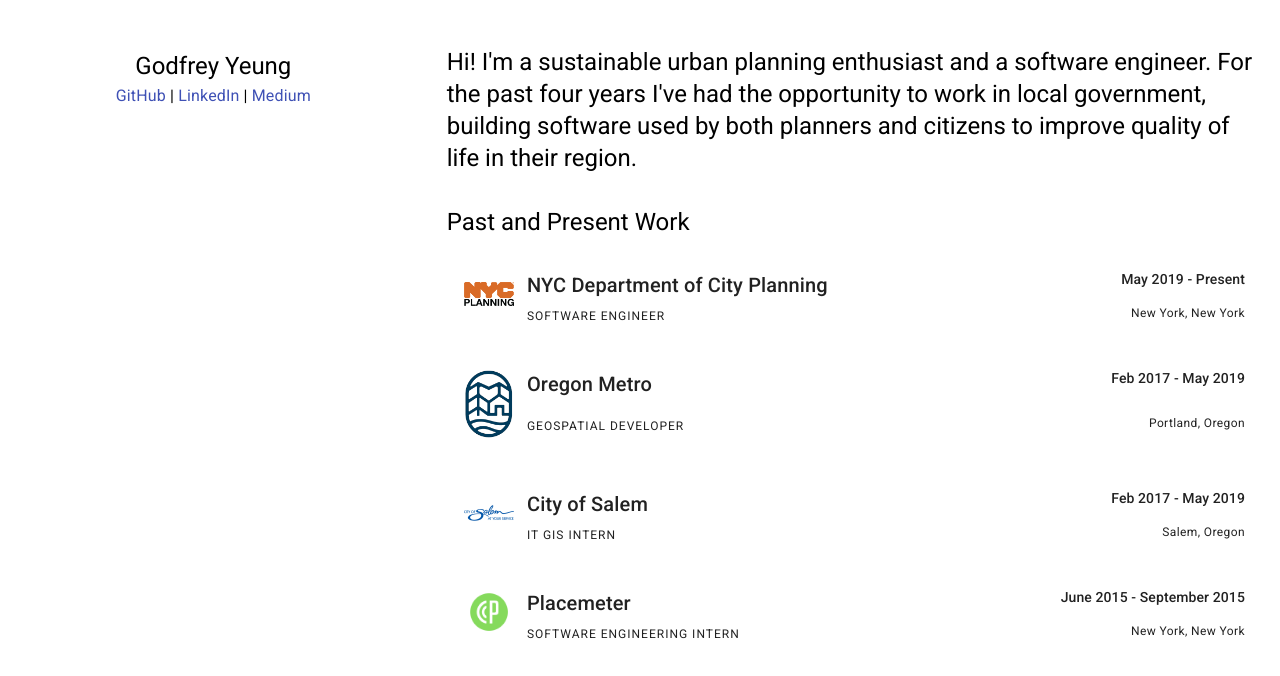
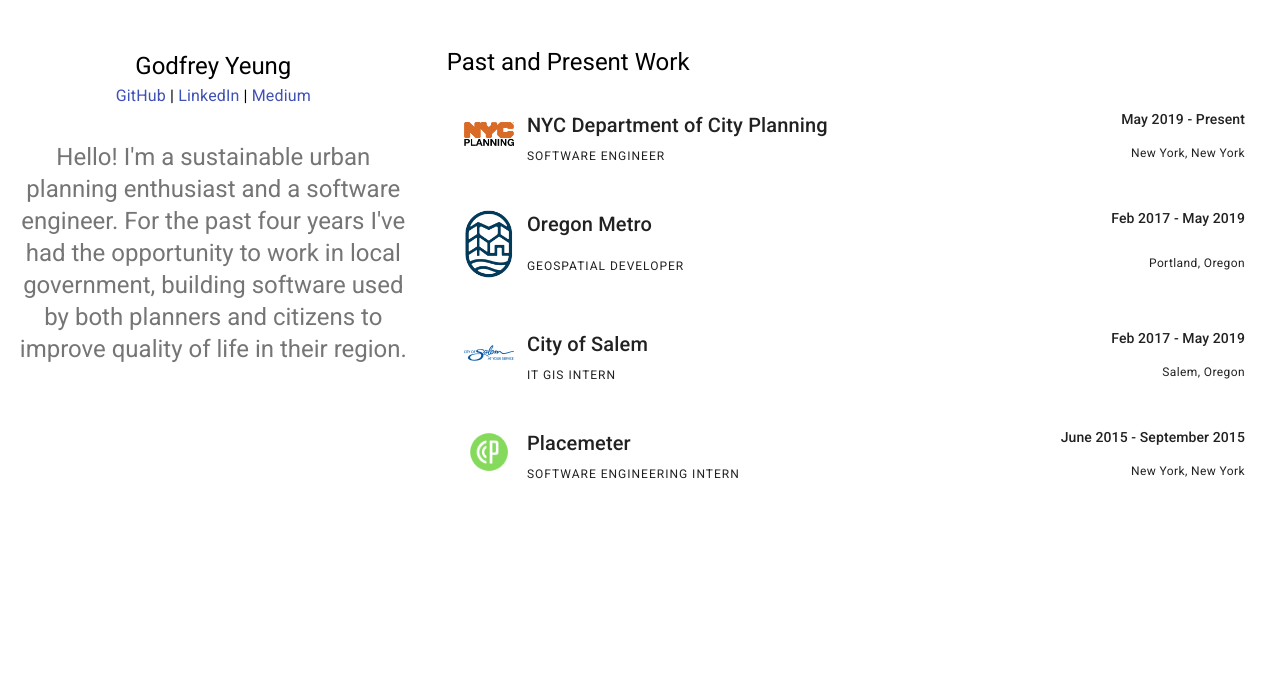
Before and after one commit to godfreyyeung/godfreyyeung, a React (Create React App) app: page / in a window 1280 px wide. Shown: the top 676 px of the page. Built offline with nearby package versions, Linux system fonts and the light colour scheme.

Commit message:
Resposition bio

```diff
--- a/src/App.js
+++ b/src/App.js
@@ -174,6 +174,26 @@
                 </Link>
               </Typography>
             </Grid>
+
+            <Grid item>
+              <p>
+                <Typography
+                  variant="h5"
+                  color="textSecondary"
+                  align="center"
+                  style={
+                    {
+                      padding: '15px',
+                    }
+                  }
+                >
+                  Hello! I'm a sustainable urban planning enthusiast and a software engineer.
+                  For the past four years I've had the opportunity to work in local
+                  government, building software used by both planners and citizens to
+                  improve quality of life in their region.
+                </Typography>
+              </p>
+            </Grid>
         </Grid>
         <Grid
           item
@@ -190,14 +210,6 @@
         >
           <p>
             <Typography variant="h5">
-              Hi! I'm a sustainable urban planning enthusiast and a software engineer.
-              For the past four years I've had the opportunity to work in local
-              government, building software used by both planners and citizens to
-              improve quality of life in their region.
-            </Typography>
-          </p>
-          <p>
-            <Typography variant="h5">
               Past and Present Work
             </Typography>
           </p>
```
